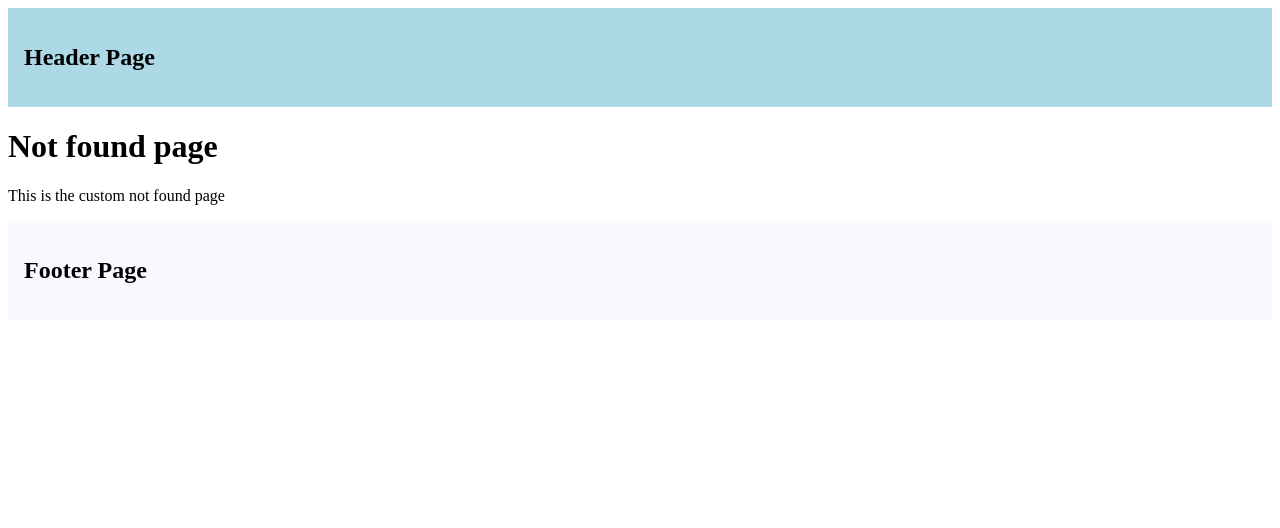
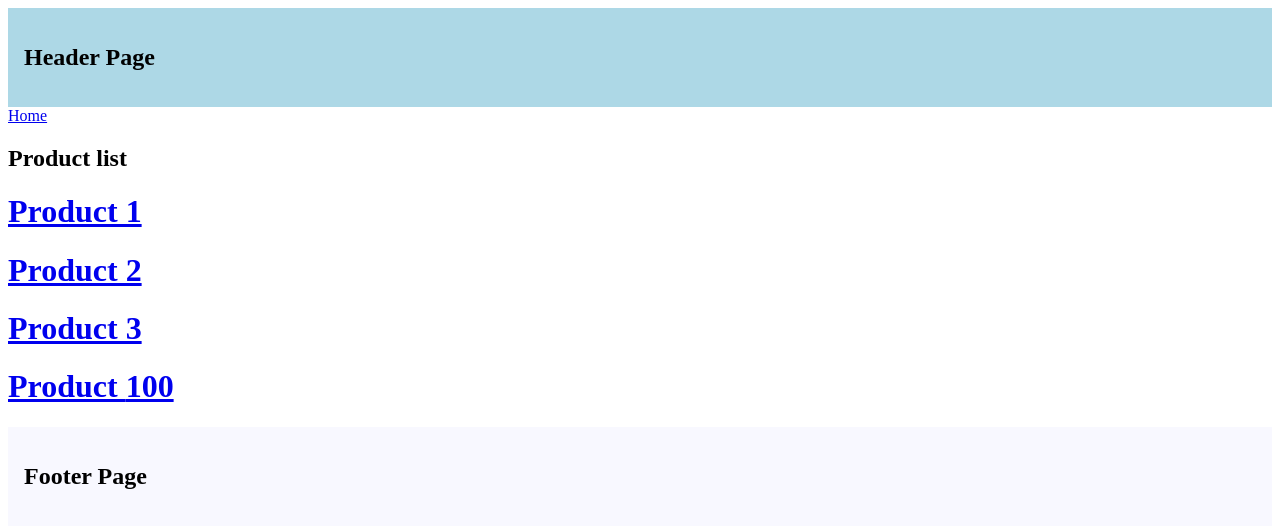
Before and after one commit to ranajitdasgithub/Nextjs-learning, a Next.js app in the folder my-app/: page /products in a window 1280 px wide. Before the commit this address had no page. Shown: the top 528 px of the page. Built offline with nearby package versions, Linux system fonts and the light colour scheme.

Commit message:
Add the link component navigation

```diff
--- /dev/null
+++ b/my-app/src/app/products/page.js
@@ -0,0 +1,29 @@
+import Link from 'next/link'
+
+
+
+export default function ProductList({ params }) {
+    let specificProductId = 100;
+    return (
+        <>
+            <Link href='/'>Home</Link>
+            <h2>Product list {params.productId}</h2>
+            <h1>
+                <Link href="/products/1">Product 1</Link>
+            </h1>
+            <h1>
+                <Link href="/products/2">Product 2</Link>
+
+            </h1>
+            <h1>
+                {/* 'replace' will be back to direct homepage */}
+                <Link href="/products/3" replace>Product 3</Link>
+
+            </h1>
+            <h1>
+                <Link href={`/products/${specificProductId}`}>Product {specificProductId}</Link>
+
+            </h1 >
+        </>
+    );
+}
```
Also changed, not shown: my-app/src/app/page.js (+13 -2 lines), my-app/src/app/product/page.js (deleted, +0 -10 lines), my-app/src/app/products/[productId]/layout.jsx (renamed from my-app/src/app/product/[productId]/layout.jsx), my-app/src/app/products/[productId]/page.js (renamed from my-app/src/app/product/[productId]/page.js), my-app/src/app/products/[productId]/reviews/[reviewsId]/not-found.js (renamed from my-app/src/app/product/[productId]/reviews/[reviewsId]/not-found.js), my-app/src/app/products/[productId]/reviews/[reviewsId]/page.js (renamed from my-app/src/app/product/[productId]/reviews/[reviewsId]/page.js), 1 other file (tests, documents, lock files or other folders).
